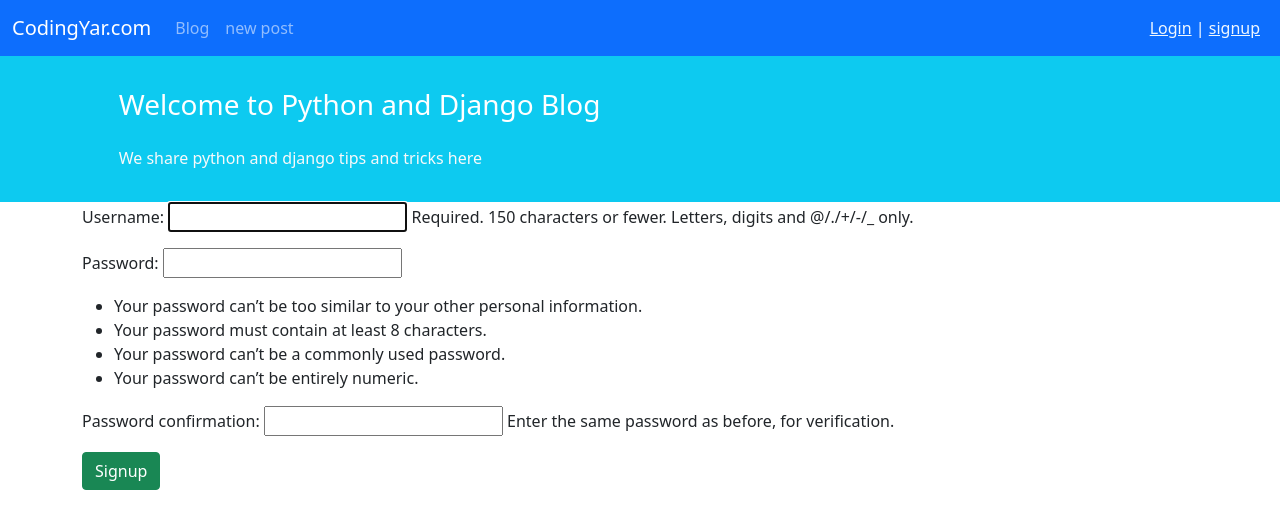
After one commit to HasanChoubineh/Simple-CRUD-project, a Django app: page /accounts/signup/ in a window 1280 px wide. The commit adds this page. Shown: the top 529 px of the page. Run offline with Django 5.2, Linux system fonts and the light colour scheme.

Commit message:
implement signup

```diff
--- a/accounts/urls.py
+++ b/accounts/urls.py
@@ -1,7 +1,7 @@
 from django.contrib.auth import views as auth_views
 from django.urls import path
-
+from . import views
 
 urlpatterns = [
-    path("logout/", auth_views.LogoutView.as_view(), name="logout"),
+    path('signup/', views.SignUpView.as_view(), name='signup'),
 ]
--- a/accounts/views.py
+++ b/accounts/views.py
@@ -1,3 +1,10 @@
 from django.shortcuts import render
+from django.views import generic
+from django.contrib.auth.forms import UserCreationForm
+from django.urls import reverse_lazy
 
-# Create your views here.
+class SignUpView(generic.CreateView):
+
+    form_class = UserCreationForm
+    template_name = 'registration/signup.html'
+    success_url = reverse_lazy('login')
--- a/config/urls.py
+++ b/config/urls.py
@@ -20,6 +20,7 @@ from django.urls import path, include
 urlpatterns = [
     path('admin/', admin.site.urls),
     path('', include('blog.urls')),
-    path('accounts/', include('django.contrib.auth.urls'))
+    path('accounts/', include('django.contrib.auth.urls')),
+    path('accounts/', include('accounts.urls')),
 
 ]
--- a/templates/_base.html
+++ b/templates/_base.html
@@ -35,7 +35,8 @@
             </div>
             {% else %}
             <div class="mx-2 text-white">
-                <a href="{% url "login" %}" style="color: aliceblue;">Login</a>
+                <a href="{% url "login" %}" style="color: aliceblue;">Login</a> |
+                <a href="{% url "signup" %}" style="color: aliceblue;">signup</a>
             </div>
 
 
--- /dev/null
+++ b/templates/registration/signup.html
@@ -0,0 +1,15 @@
+{% extends "_base.html" %}
+
+
+{% block title %}signup{% endblock title %}
+
+{% block content %}
+<div class="container">
+
+    <form action="" method="post">
+        {% csrf_token %}
+        {{form.as_p}}
+        <button type="submit" class="btn btn-success ">Signup</button>
+    </form>
+</div>
+{% endblock content %}
```
